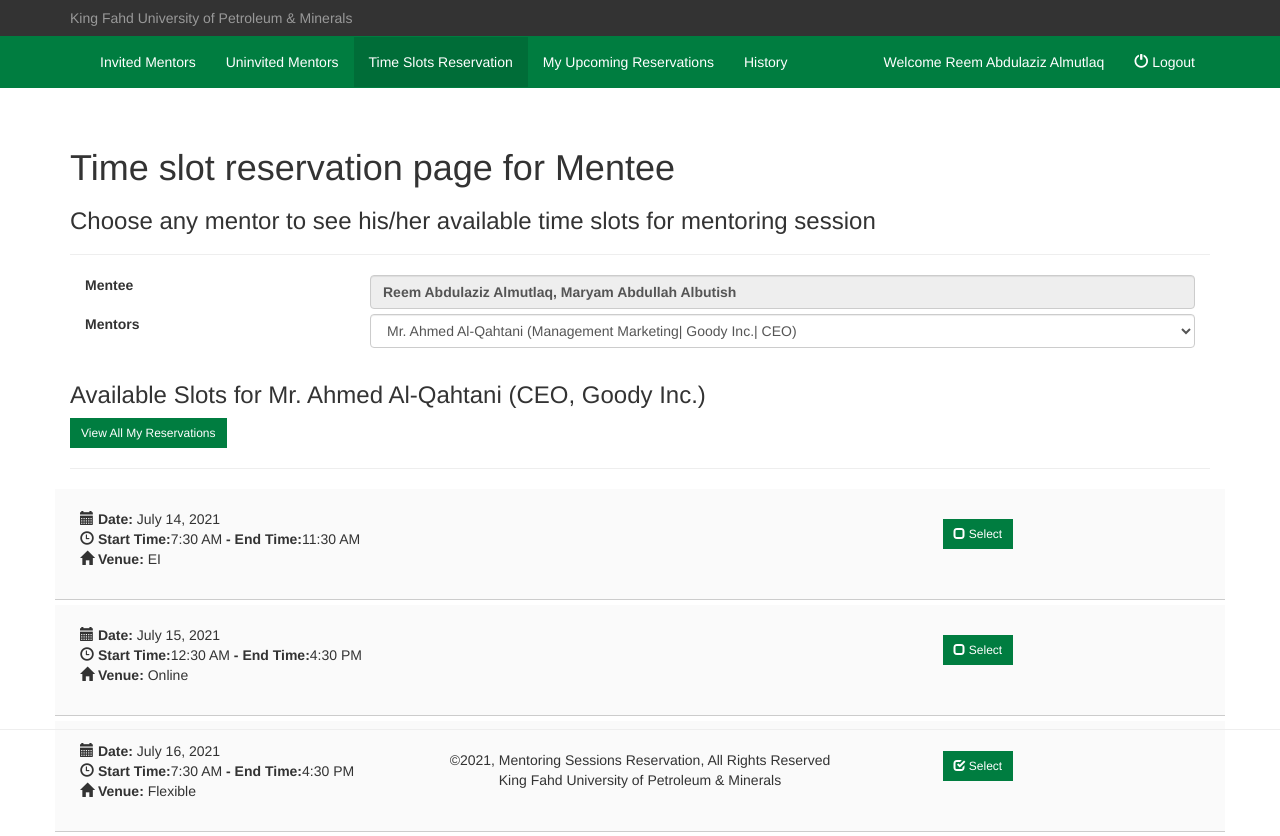
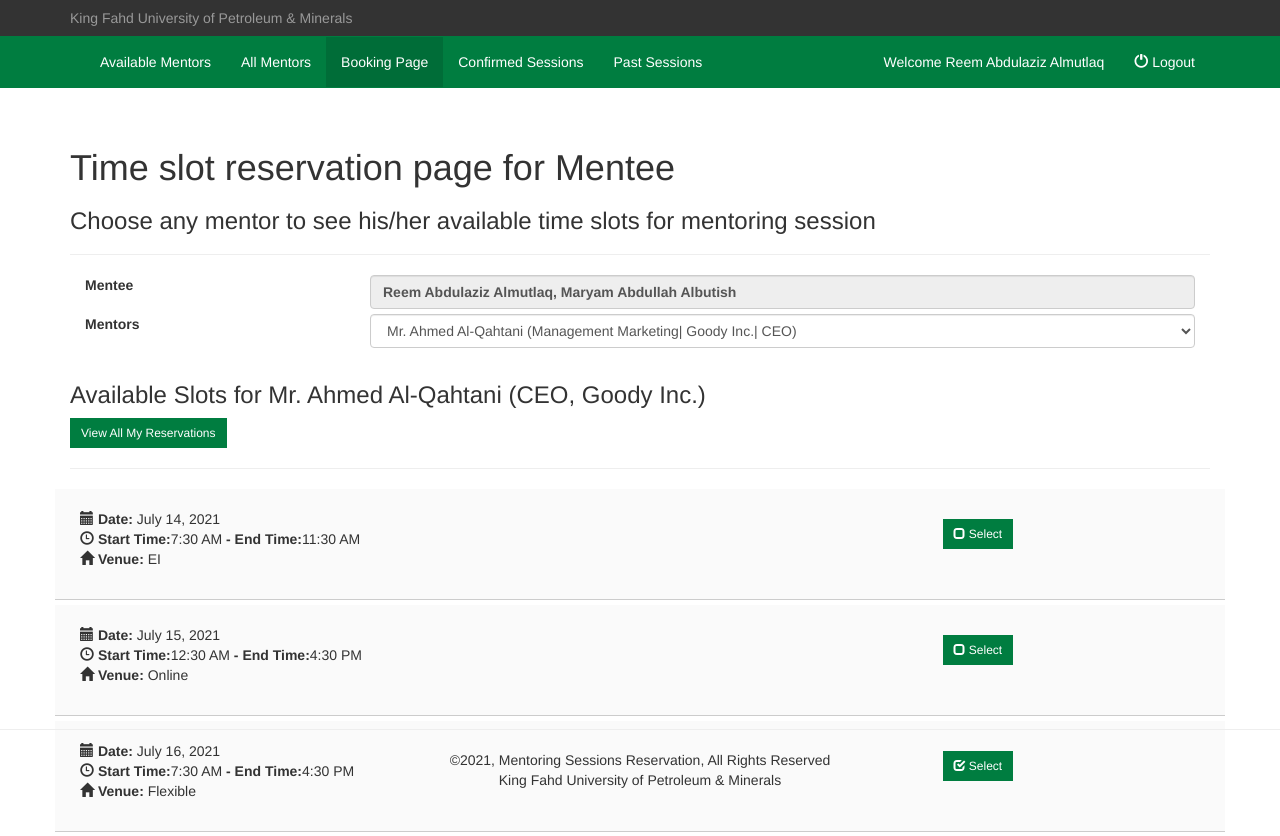
Before and after one commit to Shomaail/shomaail.github.io, a plain HTML site: page MenteeReserve.html in a window 1280 px wide. Drawn offline with nearby package versions, Linux system fonts and the light colour scheme.

Commit message:
mentor list in mentee login

```diff
--- a/MenteeReserve.html
+++ b/MenteeReserve.html
@@ -62,24 +62,21 @@
 
             <ul class="nav navbar-nav">
                 <li>
-                    <a href="MenteeInvitedMentorsList.html">Invited Mentors</a>
+                    <a href="MenteeInvitedMentorsList.html">Available Mentors</a>
                 </li>
                 <li>
-                    <a href="MenteeUninvitedMentorsList.html">Uninvited Mentors</a>
+                    <a href="MenteeUninvitedMentorsList.html">All Mentors</a>
                 </li>
                 <li class="active">
-                    <a href="MenteeReserve.html">Time Slots Reservation</a>
+                    <a href="MenteeReserve.html">Booking Page</a>
                 </li>
 
-
                 <li>
-                    <a href="MenteeMyReservations.html">My Upcoming Reservations</a>
+                    <a href="MenteeMyReservations.html">Confirmed Sessions</a>
                 </li>
-                <li>
-                    <a href="MenteeHistory.html">History</a>
+                <li >
+                    <a href="MenteeHistory.html">Past Sessions</a>
                 </li>
-
-
             </ul>
 
 
```
Also changed, not shown: MenteeFeedback.html (+5 -5 lines), MenteeHistory.html (+5 -8 lines), MenteeInvitedMentorsList.html (+6 -9 lines), MenteeMyReservations.html (+6 -8 lines), MenteeUninvitedMentorsList.html (+7 -6 lines).
